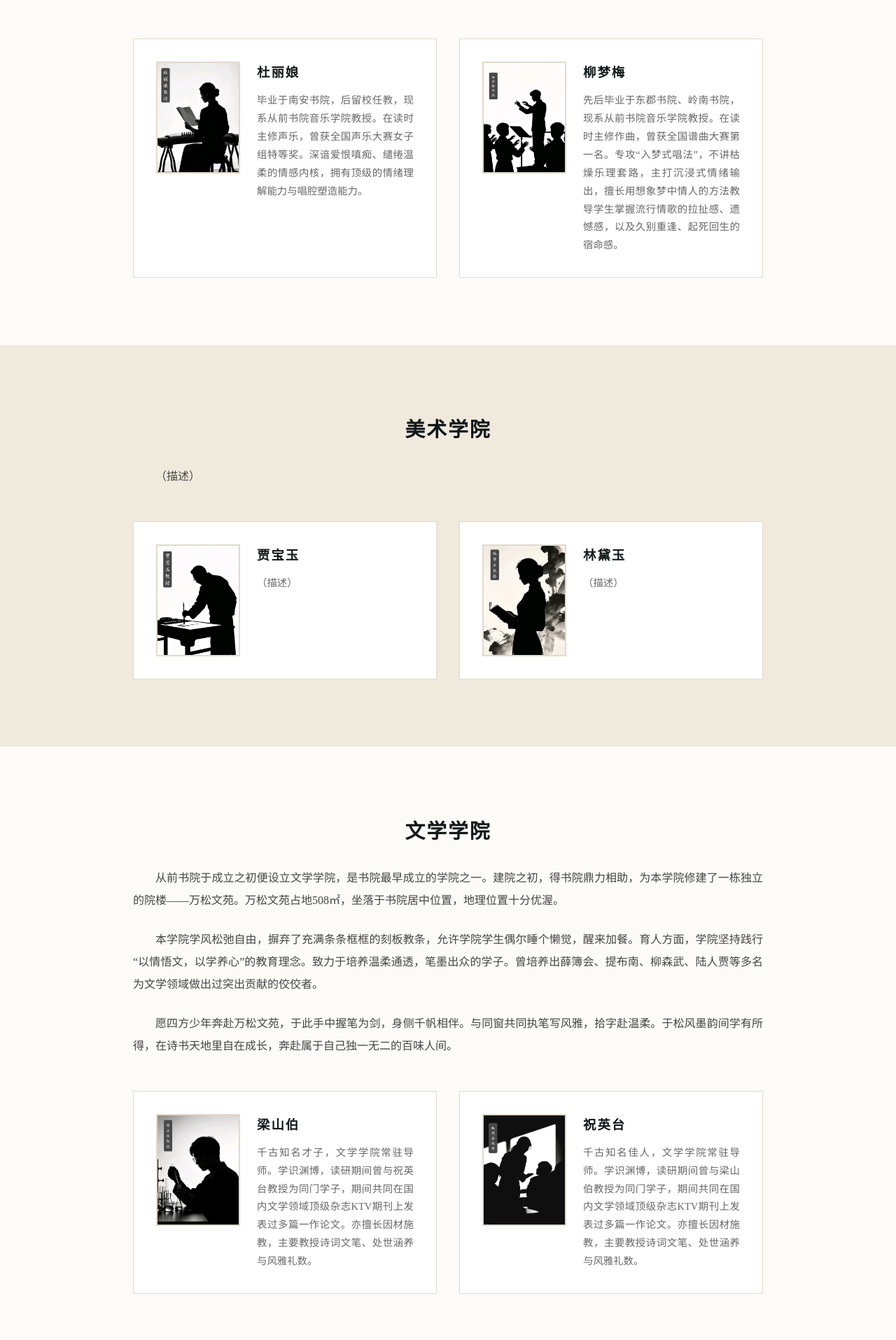
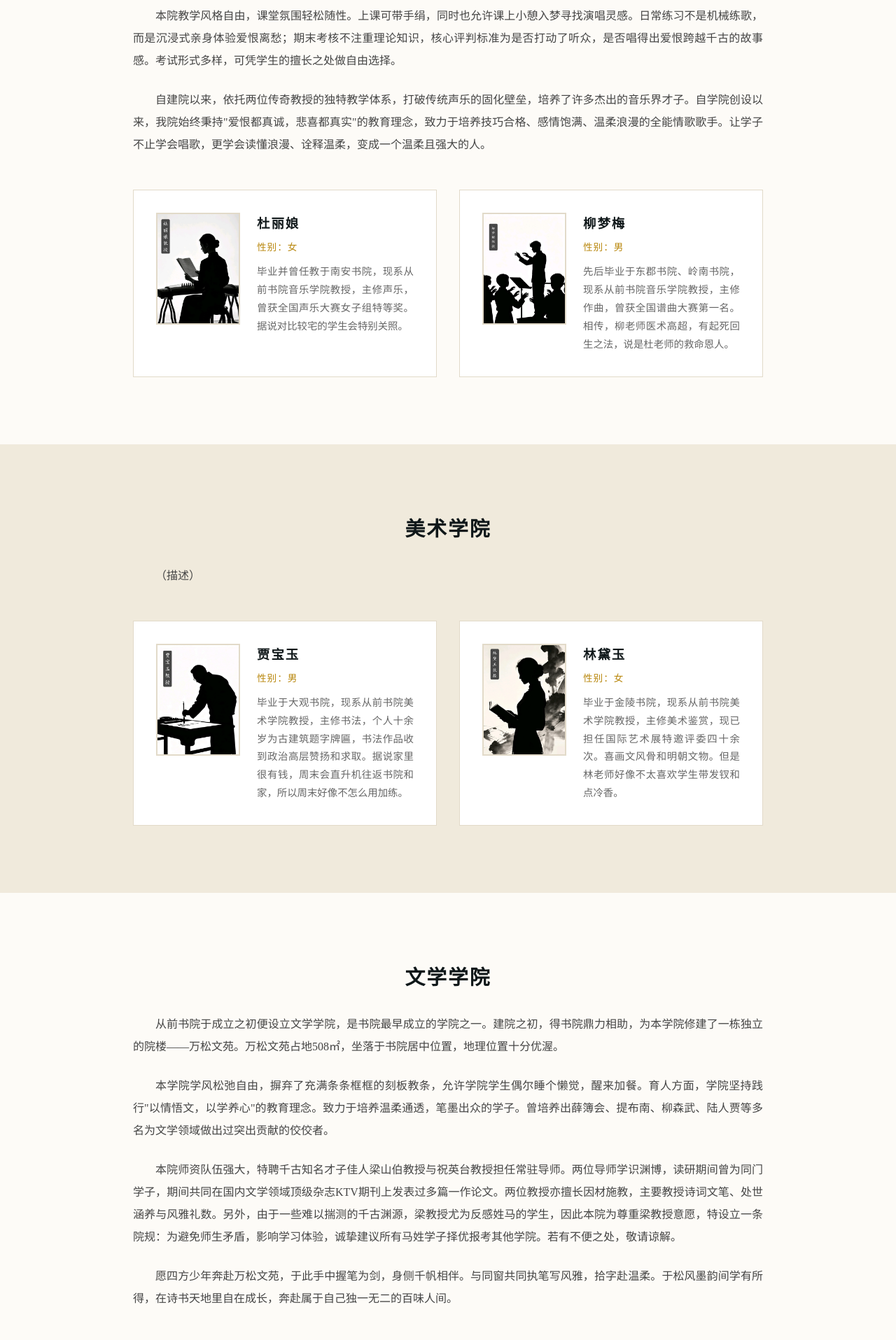
Before and after one commit to miaopan607/Once-Upon-An-Academy, a Vue app: page /faculty in a window 1280 px wide. Shown: the part 1565-3480 px from the top of the page at 70% size. Built offline with nearby package versions, Linux system fonts and the light colour scheme; the HTML template or start-up script is replaced by a standard one.

Commit message:
feat: 添加、修改学院介绍

```diff
--- a/src/views/Faculty.vue
+++ b/src/views/Faculty.vue
@@ -9,19 +9,22 @@ const colleges = [
     desc: [
       '音乐学院是从前书院极具特色、独树一帜的艺术院系。本院深耕苦情歌与小甜歌艺术教学，摒弃枯燥的传统声乐教学模式，主打培养既有感情又有技巧的情歌小王子小公主。',
       '本院于设立之初便已拥有了自己独立的院楼——松风亭。松风亭坐落于从前书院西南角，亭外还有一大花园，桃红柳绿，春色如许。走进花园，会看到一条绘满彩色壁画的画廊，虽然画上的金粉由于年久失修早已脱落，但在一番良辰美景的衬托下，这里仍成为了从前书院公认的情侣约会天堂。',
+      '本院师资专业水平一流，由杜丽娘教授、柳梦梅教授联合坐镇授课。杜丽娘教授毕业于南安书院，后留校任教，现系从前书院音乐学院教授。在读时主修声乐，曾获全国声乐大赛女子组特等奖。柳梦梅教授先后毕业于东郡书院、岭南书院，现系从前书院音乐学院教授。在读时主修作曲，曾获全国谱曲大赛第一名。二位导师深谙爱恨嗔痴、缱绻温柔的情感内核，拥有顶级的情绪理解能力与唱腔塑造能力。跨越古今的恋爱阅历，也是学院独一无二的教学教科书。不同于普通声乐老师只教音调、节拍、技巧，两位教授专攻"入梦式唱法"，不讲枯燥乐理套路，主打沉浸式情绪输出，擅长用想象梦中情人的方法教导学生掌握流行情歌的拉扯感、遗憾感，以及久别重逢、起死回生的宿命感，让学生在歌声中传递情感的时候能做到令旁听者潸然泪下。',
       '本院教学风格自由，课堂氛围轻松随性。上课可带手绢，同时也允许课上小憩入梦寻找演唱灵感。日常练习不是机械练歌，而是沉浸式亲身体验爱恨离愁；期末考核不注重理论知识，核心评判标准为是否打动了听众，是否唱得出爱恨跨越千古的故事感。考试形式多样，可凭学生的擅长之处做自由选择。',
-      '自建院以来，依托两位传奇教授的独特教学体系，打破传统声乐的固化壁垒，培养了许多杰出的音乐界才子。自学院创设以来，我院始终秉持“爱恨都真诚，悲喜都真实”的教育理念，致力于培养技巧合格、感情饱满、温柔浪漫的全能情歌歌手。让学子不止学会唱歌，更学会读懂浪漫、诠释温柔，变成一个温柔且强大的人。'
+      '自建院以来，依托两位传奇教授的独特教学体系，打破传统声乐的固化壁垒，培养了许多杰出的音乐界才子。自学院创设以来，我院始终秉持"爱恨都真诚，悲喜都真实"的教育理念，致力于培养技巧合格、感情饱满、温柔浪漫的全能情歌歌手。让学子不止学会唱歌，更学会读懂浪漫、诠释温柔，变成一个温柔且强大的人。'
     ],
     mentors: [
       {
         name: '杜丽娘',
+        gender: '女',
         photo: '/导师图片/杜丽娘.jpg',
-        desc: '毕业于南安书院，后留校任教，现系从前书院音乐学院教授。在读时主修声乐，曾获全国声乐大赛女子组特等奖。深谙爱恨嗔痴、缱绻温柔的情感内核，拥有顶级的情绪理解能力与唱腔塑造能力。'
+        desc: '毕业并曾任教于南安书院，现系从前书院音乐学院教授，主修声乐，曾获全国声乐大赛女子组特等奖。据说对比较宅的学生会特别关照。'
       },
       {
         name: '柳梦梅',
+        gender: '男',
         photo: '/导师图片/柳梦梅.jpg',
-        desc: '先后毕业于东郡书院、岭南书院，现系从前书院音乐学院教授。在读时主修作曲，曾获全国谱曲大赛第一名。专攻“入梦式唱法”，不讲枯燥乐理套路，主打沉浸式情绪输出，擅长用想象梦中情人的方法教导学生掌握流行情歌的拉扯感、遗憾感，以及久别重逢、起死回生的宿命感。'
+        desc: '先后毕业于东郡书院、岭南书院，现系从前书院音乐学院教授，主修作曲，曾获全国谱曲大赛第一名。相传，柳老师医术高超，有起死回生之法，说是杜老师的救命恩人。'
       }
     ]
   },
@@ -29,47 +32,55 @@ const colleges = [
     name: '美术学院',
     desc: ['（描述）'],
     mentors: [
-      { name: '贾宝玉', photo: '/导师图片/贾宝玉.jpg', desc: '（描述）' },
-      { name: '林黛玉', photo: '/导师图片/林黛玉.jpg', desc: '（描述）' }
+      { name: '贾宝玉', gender: '男', photo: '/导师图片/贾宝玉.jpg', desc: '毕业于大观书院，现系从前书院美术学院教授，主修书法，个人十余岁为古建筑题字牌匾，书法作品收到政治高层赞扬和求取。据说家里很有钱，周末会直升机往返书院和家，所以周末好像不怎么用加练。' },
+      { name: '林黛玉', gender: '女', photo: '/导师图片/林黛玉.jpg', desc: '毕业于金陵书院，现系从前书院美术学院教授，主修美术鉴赏，现已担任国际艺术展特邀评委四十余次。喜画文风骨和明朝文物。但是林老师好像不太喜欢学生带发钗和点冷香。' }
     ]
   },
   {
     name: '文学学院',
     desc: [
       '从前书院于成立之初便设立文学学院，是书院最早成立的学院之一。建院之初，得书院鼎力相助，为本学院修建了一栋独立的院楼——万松文苑。万松文苑占地508㎡，坐落于书院居中位置，地理位置十分优渥。',
-      '本学院学风松弛自由，摒弃了充满条条框框的刻板教条，允许学院学生偶尔睡个懒觉，醒来加餐。育人方面，学院坚持践行“以情悟文，以学养心”的教育理念。致力于培养温柔通透，笔墨出众的学子。曾培养出薛簿会、提布南、柳森武、陆人贾等多名为文学领域做出过突出贡献的佼佼者。',
+      '本学院学风松弛自由，摒弃了充满条条框框的刻板教条，允许学院学生偶尔睡个懒觉，醒来加餐。育人方面，学院坚持践行"以情悟文，以学养心"的教育理念。致力于培养温柔通透，笔墨出众的学子。曾培养出薛簿会、提布南、柳森武、陆人贾等多名为文学领域做出过突出贡献的佼佼者。',
+      '本院师资队伍强大，特聘千古知名才子佳人梁山伯教授与祝英台教授担任常驻导师。两位导师学识渊博，读研期间曾为同门学子，期间共同在国内文学领域顶级杂志KTV期刊上发表过多篇一作论文。两位教授亦擅长因材施教，主要教授诗词文笔、处世涵养与风雅礼数。另外，由于一些难以揣测的千古渊源，梁教授尤为反感姓马的学生，因此本院为尊重梁教授意愿，特设立一条院规：为避免师生矛盾，影响学习体验，诚挚建议所有马姓学子择优报考其他学院。若有不便之处，敬请谅解。',
       '愿四方少年奔赴万松文苑，于此手中握笔为剑，身侧千帆相伴。与同窗共同执笔写风雅，拾字赴温柔。于松风墨韵间学有所得，在诗书天地里自在成长，奔赴属于自己独一无二的百味人间。'
     ],
     mentors: [
       {
         name: '梁山伯',
+        gender: '男',
         photo: '/导师图片/梁山伯.jpg',
-        desc: '千古知名才子，文学学院常驻导师。学识渊博，读研期间曾与祝英台教授为同门学子，期间共同在国内文学领域顶级杂志KTV期刊上发表过多篇一作论文。亦擅长因材施教，主要教授诗词文笔、处世涵养与风雅礼数。'
+        desc: '先后毕业于万松书院、从前书院，毕业后即聘本校教职。现为文学院教授。不太擅长猜谜。对马姓同事好像抱有一丝警惕。'
       },
       {
         name: '祝英台',
+        gender: '女',
         photo: '/导师图片/祝英台.jpg',
-        desc: '千古知名佳人，文学学院常驻导师。学识渊博，读研期间曾与梁山伯教授为同门学子，期间共同在国内文学领域顶级杂志KTV期刊上发表过多篇一作论文。亦擅长因材施教，主要教授诗词文笔、处世涵养与风雅礼数。'
+        desc: '先后毕业于万松书院、从前书院，毕业后即聘本校教职。现为文学院教授。性格活泼开朗，常常逗趣学生。上课总喜欢戴耳环。'
       }
     ]
   },
   {
     name: '体育学院',
     desc: [
-      '从前书院曾开设“西楚班”，专门招收前来习武的子弟。后因西楚班规模逐渐壮大，书院决定成立体育学院，以提供更细致化更丰富的课程给更多慕名前来习武深造的江湖学子。',
-      '本学院坐落于从前书院最北端的拊轼轩，是公认的最具魄力学院。“拊轼”取自霸王凭轼揽山河的典故，寓意登高砺骨，象征学子凭体魄立身、凭武艺成事，是书院锤炼筋骨、精进武术的专属宝地。本院主要教授极具王者气魄的各类武术、运动。大力弘扬以楚汉风骨为核心的学院精神，培养坚韧不屈、迎难而上、大敌当前临危不乱的大将精神。专治四肢无力、体态松散、气场不足等各类初入学院的学子通病。',
-      '多年来，体育学院一直秉承“逢战必扬眉”的办学理念，给本院学子以充足而饱满的精神动力去努力学习各项武艺技能。院内特色课程包罗万象，开设举重力量训练、刀枪实战、形体剑术、仪态塑造等专项课程。不止训练体能体魄，更能磨炼心性毅力。本院坚持将楚汉武侠底蕴与现代体育训练结合，培养体魄强健、身姿优雅、文武兼备的六边形人才。'
+      '从前书院曾开设"西楚班"，专门招收前来习武的子弟。后因西楚班规模逐渐壮大，书院决定成立体育学院，以提供更细致化更丰富的课程给更多慕名前来习武深造的江湖学子。',
+      '本学院坐落于从前书院最北端的拊轼轩，是公认的最具魄力学院。"拊轼"取自霸王凭轼揽山河的典故，寓意登高砺骨，象征学子凭体魄立身、凭武艺成事，是书院锤炼筋骨、精进武术的专属宝地。本院主要教授极具王者气魄的各类武术、运动。大力弘扬以楚汉风骨为核心的学院精神，培养坚韧不屈、迎难而上、大敌当前临危不乱的大将精神。专治四肢无力、体态松散、气场不足等各类初入学院的学子通病。',
+      '本院师资阵容堪称史诗顶配，两位国际健将级金牌教授坐镇。二人同毕业于吴中武校，功底深厚、履历传奇，是文武双修的标杆级导师。',
+      '项羽教授，学院力量系王牌导师。天生气力超群，完美诠释"力拔山兮气盖世"的顶级体魄。专攻举重、刀枪术。主要教授力量训练、兵器实战技法、爆发力突破等课程。项羽教授教学风格耿直严厉，无人敢缨其锋芒，也坚守"英雄会当不胜不归"的信念。日常训练不花里胡哨的无用功，只练在江湖中、在战场上有用武之地的真功夫。',
+      '虞姬教授，学院身法美学首席导师，专攻剑术。虞姬教授主打轻盈身法与仪态塑造。剑法动静相宜、刚柔并济，快可御敌，慢可修身。擅长矫正体态、打磨身姿，教会学生何为翩若惊鸿，剑韵天成。打破大众"体育只有蛮力"的刻板印象，证明体育运动也可以有古典美感。',
+      '多年来，体育学院一直秉承"逢战必扬眉"的办学理念，给本院学子以充足而饱满的精神动力去努力学习各项武艺技能。院内特色课程包罗万象，开设举重力量训练、刀枪实战、形体剑术、仪态塑造等专项课程。不止训练体能体魄，更能磨炼心性毅力。本院坚持将楚汉武侠底蕴与现代体育训练结合，培养体魄强健、身姿优雅、文武兼备的六边形人才。'
     ],
     mentors: [
       {
         name: '项羽',
+        gender: '男',
         photo: '/导师图片/项羽.jpg',
-        desc: '国际健将级金牌教授，学院力量系王牌导师。同毕业于吴中武校，功底深厚、履历传奇。天生气力超群，完美诠释“力拔山兮气盖世”的顶级体魄。专攻举重、刀枪术。主要教授力量训练、兵器实战技法、爆发力突破等课程。教学风格耿直严厉，无人敢缨其锋芒，坚守“英雄会当不胜不归”的信念。'
+        desc: '国际健将级运动员，毕业于吴中武校，现系从前书院体育学院教授，已入选国家万人计划。主修举重、刀枪术。所授武校学子有数十万之众。性急，脾气暴躁。据说曾拿酒瓶痛打训练偷懒的学生。但为人仗义，据说曾扛着学生翻过数座山前往市里就医。但好像徐州的学生期末分数普遍不高。'
       },
       {
         name: '虞姬',
+        gender: '女',
         photo: '/导师图片/虞姬.jpg',
-        desc: '国际健将级金牌教授，学院身法美学首席导师。同毕业于吴中武校，功底深厚、履历传奇。专攻剑术，主打轻盈身法与仪态塑造。剑法动静相宜、刚柔并济，快可御敌，慢可修身。擅长矫正体态、打磨身姿，教会学生何为翩若惊鸿，剑韵天成。'
+        desc: '国际健将级运动员，毕业于吴中武校，现系从前书院体育学院教授，主修剑术。性格温婉近人，学生普遍更喜欢虞老师来上课，因为可以减少被训罚的风险。'
       }
     ]
   },
@@ -77,7 +88,7 @@ const colleges = [
     name: '藏经阁',
     desc: ['（描述）'],
     mentors: [
-      { name: '卿主任', photo: '/导师图片/卿主任.jpg', desc: '（描述）' }
+      { name: '卿主任', gender: '未知', photo: '/导师图片/卿主任.jpg', desc: '性别未知，爱好未知，只知道它常常会在书院抓逃课的学生。' }
     ]
   }
 ];
@@ -131,6 +142,7 @@ const colleges = [
                 </div>
                 <div class="mentor-info">
                   <h3 class="mentor-name">{{ mentor.name }}</h3>
+                  <p class="mentor-gender">性别：{{ mentor.gender }}</p>
                   <p class="mentor-desc">{{ mentor.desc }}</p>
                 </div>
               </div>
@@ -314,7 +326,14 @@ const colleges = [
   color: #0f1719;
   font-weight: 600;
   letter-spacing: 2px;
+  margin-bottom: 0.3rem;
+}
+
+.mentor-gender {
+  font-size: 0.85rem;
+  color: #b8860b;
   margin-bottom: 0.6rem;
+  letter-spacing: 1px;
 }
 
 .mentor-desc {
```
